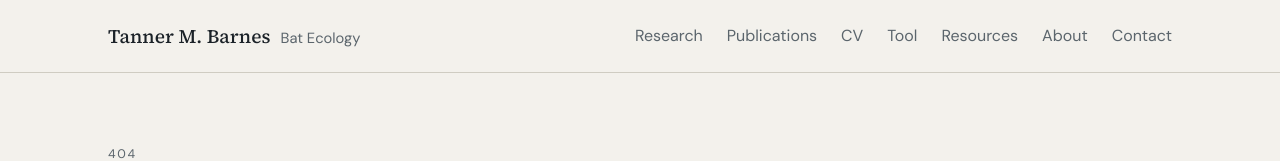
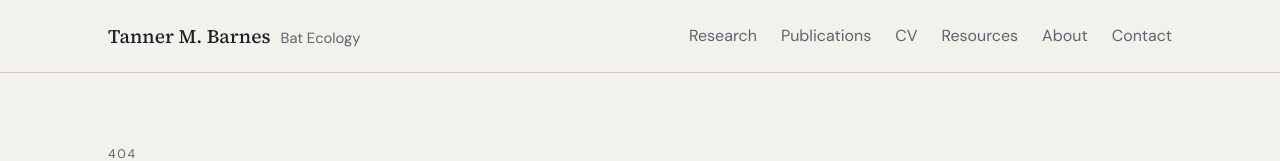
Before and after one commit to tannermbarnes/tannermbarnes.github.io, a plain HTML site: page 404.html in a window 1280 px wide. Shown: the top 161 px of the page. Drawn offline with Linux system fonts and the light colour scheme.

Commit message:
Remove Tool from top menu; climate tool stays on Resources and Research
Co-Authored-By: Claude Opus 5.5 <noreply@anthropic.com>

```diff
--- a/404.html
+++ b/404.html
@@ -22,7 +22,6 @@
         <a href="research.html">Research</a>
         <a href="publications.html">Publications</a>
         <a href="cv.html">CV</a>
-        <a href="/climate-tool/">Tool</a>
         <a href="resources.html">Resources</a>
         <a href="about.html">About</a>
         <a href="mailto:tmbarnes@mtu.edu">Contact</a>
```
Also changed, not shown: about.html (+0 -1 lines), cv.html (+0 -1 lines), index.html (+0 -1 lines), publications.html (+0 -1 lines), research.html (+0 -1 lines), resources.html (+0 -1 lines).
